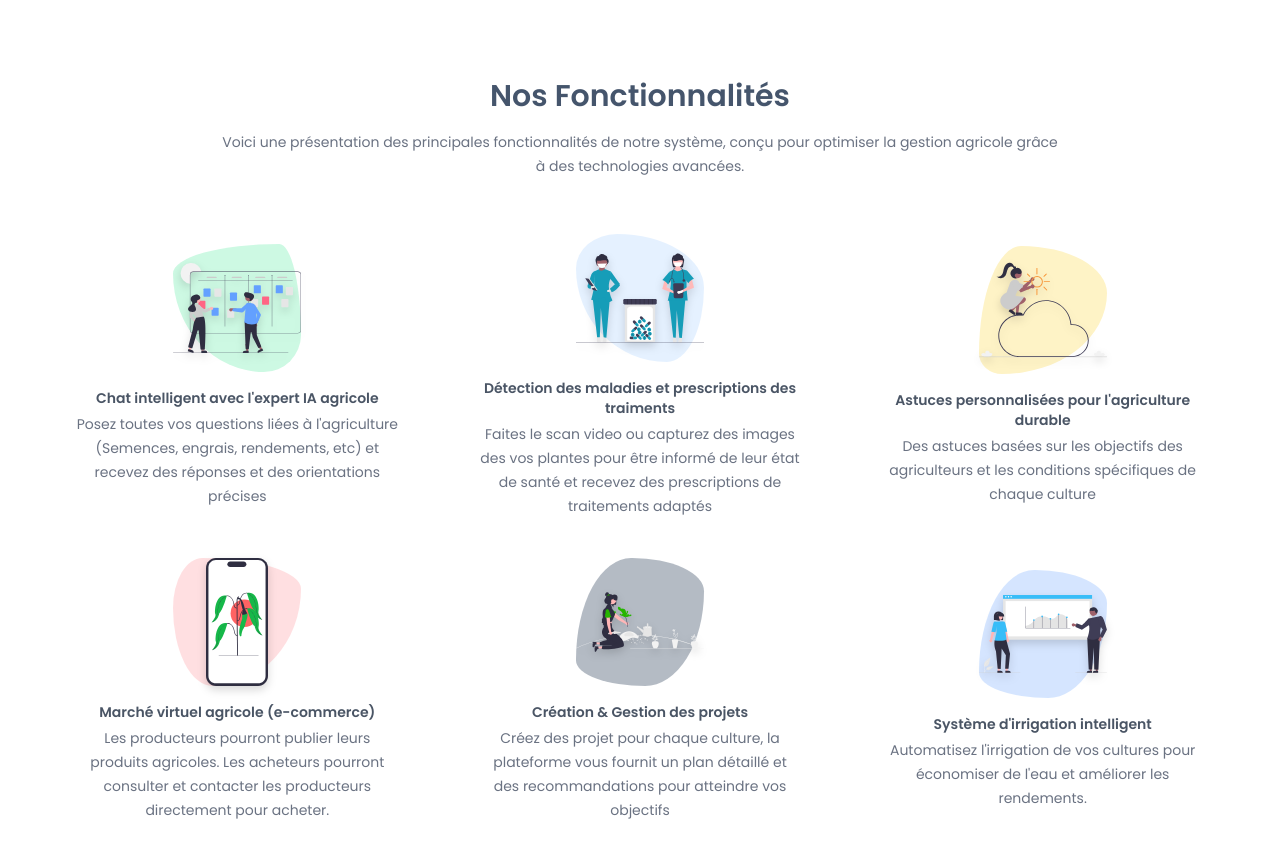
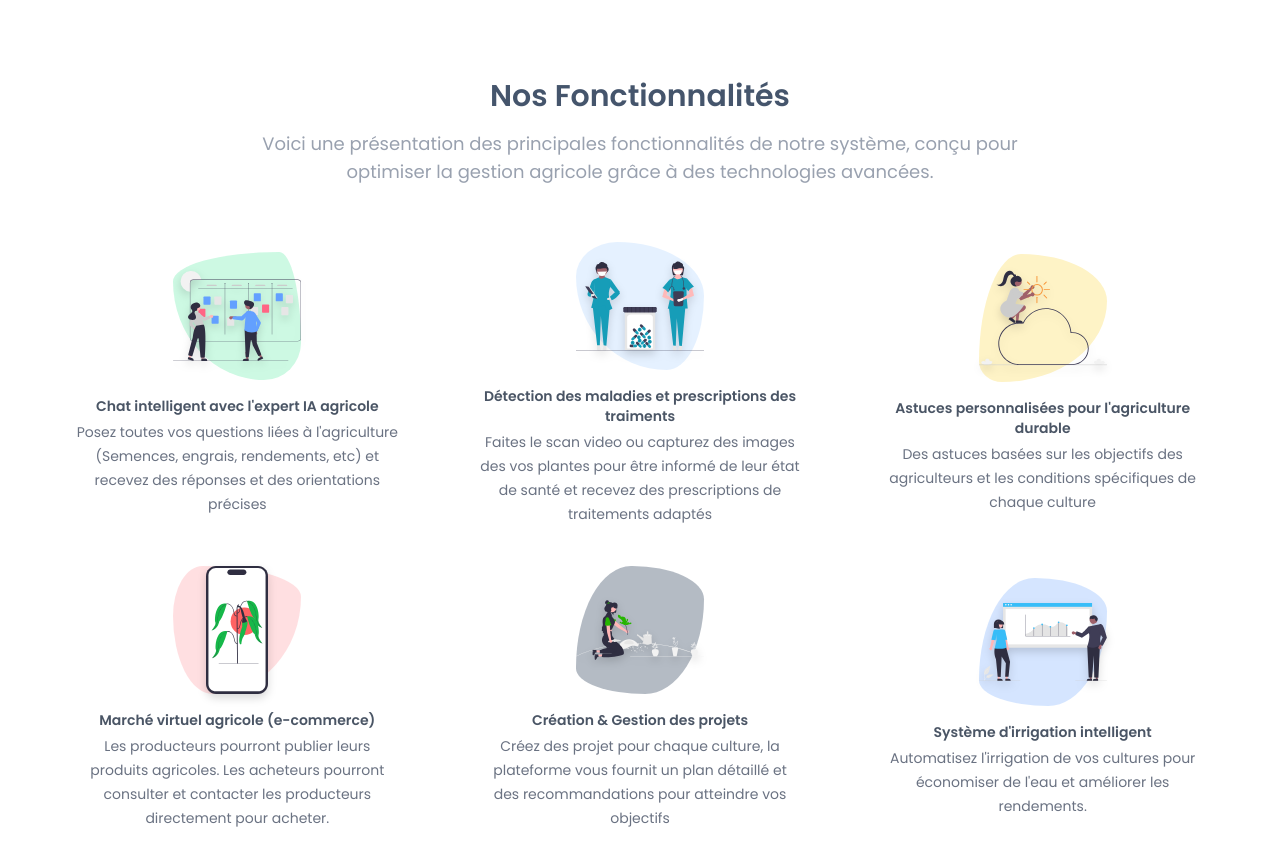
Before and after one commit to autafrika/Site-agroflex, a React (Vite) app: page / in a window 1280 px wide. Shown: the part 802-1668 px from the top of the page. Built offline with nearby package versions, Linux system fonts and the light colour scheme; a web font is replaced by a local one.

Commit message:
adding some screenshot, putting css together

```diff
--- a/src/components/Functionnalites/Functionnalities.jsx
+++ b/src/components/Functionnalites/Functionnalities.jsx
@@ -17,7 +17,7 @@ function Functionnalities() {
         <h2 className="font-semibold py-4 px-10 text-slate-600 text-2xl lg:text-3xl">
           Nos Fonctionnalités
         </h2>
-        <p className="text-center  text-sm/6 lg:text-medium text-gray-500">
+        <p className="text-center  text-sm/6 md:text-lg font-normal text-gray-400">
           {" "}
           Voici une présentation des principales fonctionnalités de notre
           système, conçu pour optimiser la gestion agricole grâce à des
```
